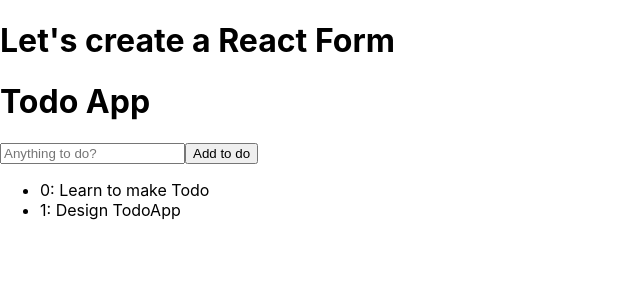
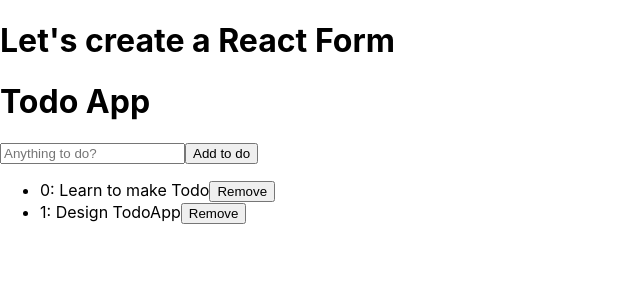
Before and after one commit to dhetacm/react-form-learn, a React (Create React App) app: page / in a window 1280 px wide. Shown: the top 300 px of the page, without its empty margins (0-640 px from the left). Built offline with nearby package versions, Linux system fonts and the light colour scheme.

Commit message:
Add remove button

```diff
--- a/src/TodoApp/index.js
+++ b/src/TodoApp/index.js
@@ -40,6 +40,19 @@
   };
 
   render() {
+    const todoList = this.state.todos.map((todo, index) => {
+      return (
+        <li key={index}>
+          {todo.id}: {todo.text}
+          <input
+            type="button"
+            value="Remove"
+            onClick={() => this.removeTodo(index)}
+          />
+        </li>
+      );
+    });
+
     return (
       <div>
         <h1>Todo App</h1>
@@ -52,15 +65,7 @@
           />
           <input type="submit" value="Add to do" />
         </form>
-        <ul>
-          {this.state.todos.map((todo, index) => {
-            return (
-              <li key={index}>
-                {todo.id}: {todo.text}
-              </li>
-            );
-          })}
-        </ul>
+        <ul>{todoList}</ul>
       </div>
     );
   }
```
